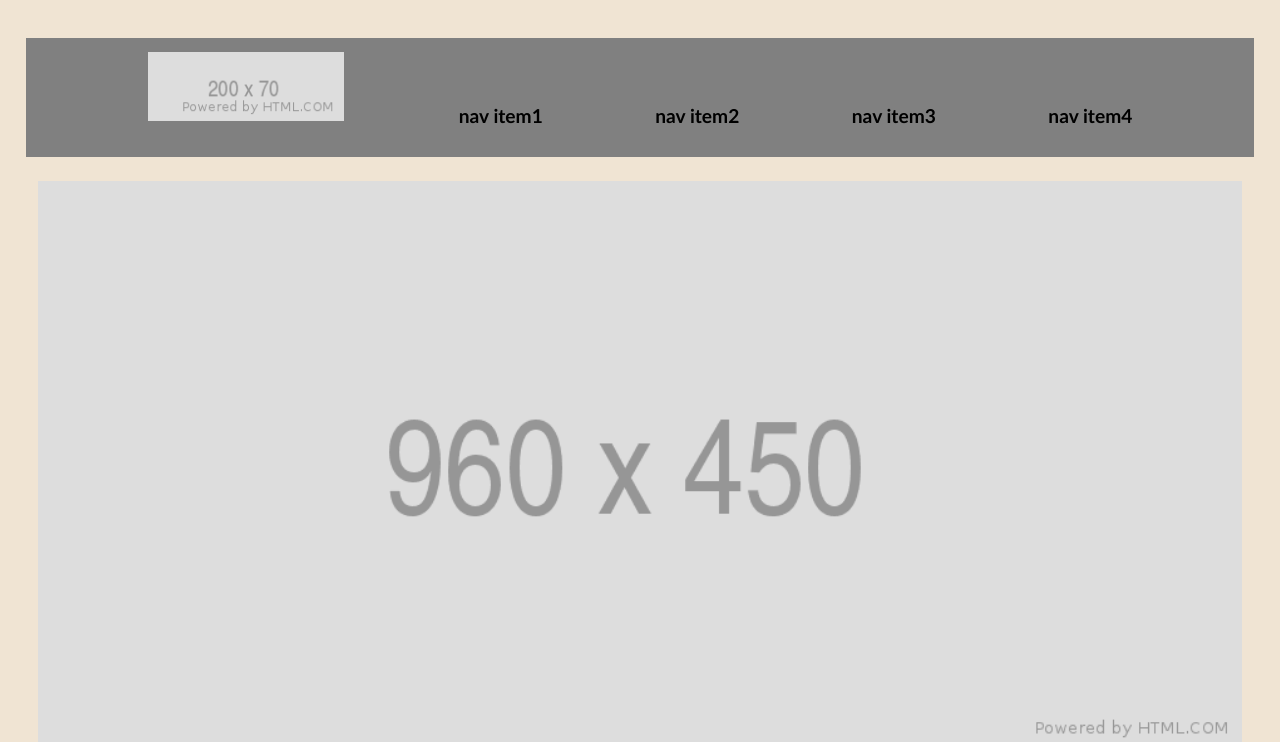
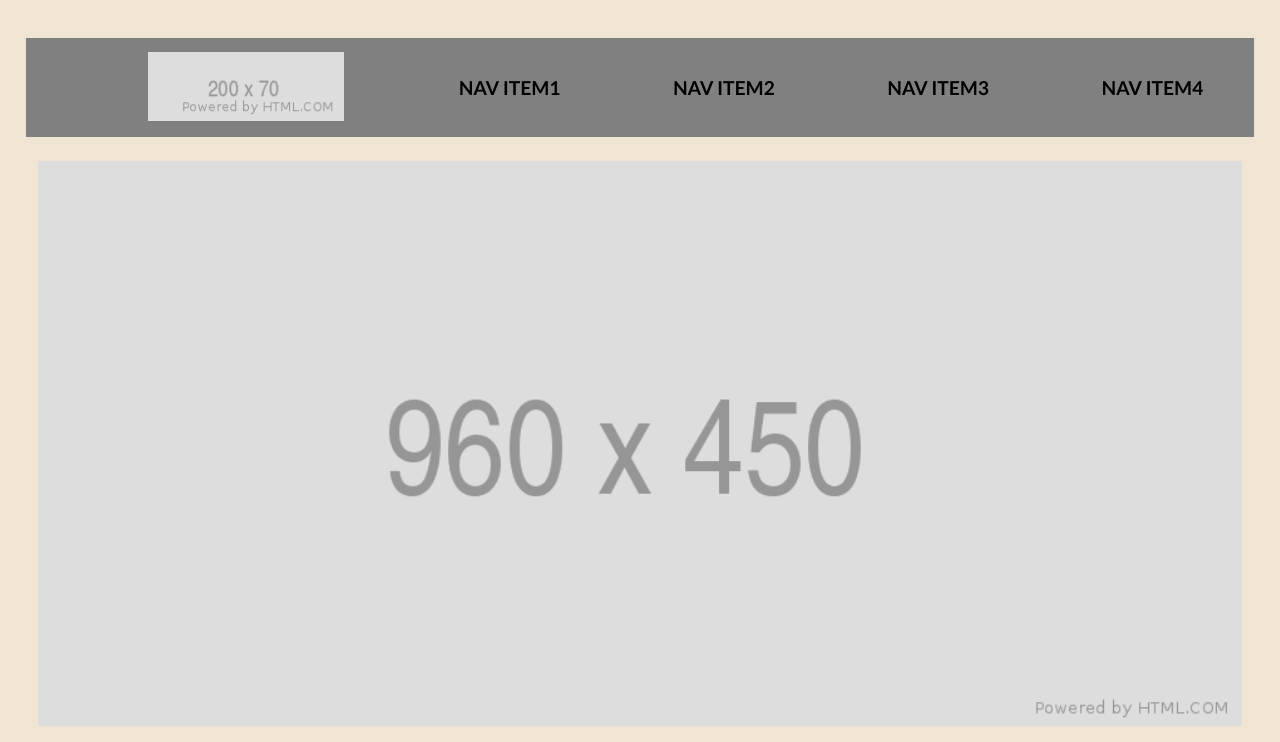
Before and after one commit to mohammad-baker/wirefame-exercise, a plain HTML site: page index.html in a window 1280 px wide. Shown: the top 742 px of the page. Drawn offline with Linux system fonts and the light colour scheme.

Commit message:
add https://tympanus.net/codrops/2013/07/14/justified-and-vertically-centered-header-elements/

```diff
--- a/index.html
+++ b/index.html
@@ -39,7 +39,7 @@
         </section>
         <section>
             <img id="k" src="image/200x70.png" alt="">
-            <P>Lorem ipsum dolor sit amet consectetur adipisicing elit. Cupiditate error aliquam excepturi eos ut hic adipisci? Impedit vitae distinctio voluptatibus, maxime pariatur suscipit veritatis tempore provident accusantium officia. Laudantium, harum.</P>
+            <P>Loreim psum dolor sit amet consectetur adipisicing elit. Cupiditate error aliquam excepturi eos ut hic adipisci? Impedit vitae distinctio voluptatibus, maxime pariatur suscipit veritatis tempore provident accusantium officia. Laudantium, harum.</P>
             <img id="pp"src="image/200x70.png" alt="">
         </section>
     </main>
--- a/style/style.css
+++ b/style/style.css
@@ -8,18 +8,23 @@ body{
 }
 header{
     background-color: grey;
+    vertical-align: middle;
 }
 nav{
     margin: 1%;
 }
 header nav ul{
     position: relative;
+
 }
 li{
+    vertical-align: middle;
+    /* https://tympanus.net/codrops/2013/07/14/justified-and-vertically-centered-header-elements/ */
     display: inline-block;
     padding-bottom: 1%;
     padding-top: 1%;
     padding-left: 9%;
+    align-self: center;
 
 }
 
@@ -28,11 +33,11 @@ header nav li p{
     font-size: larger;
     text-align: center;
     font-weight: bolder;
-
+    text-transform: uppercase;
 }
 
 p{
-    padding-bottom:  20px;
+    padding-top:  1%;
     font-weight: bolder;
 
 }
```
